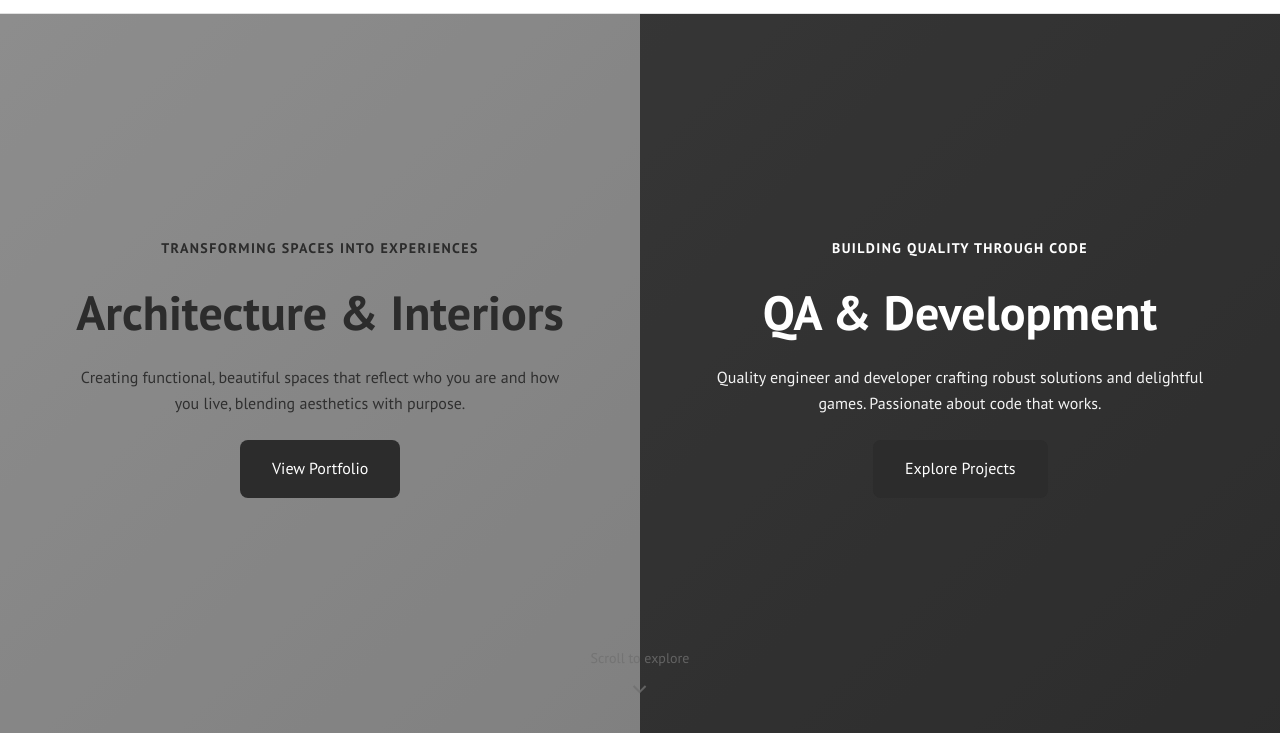
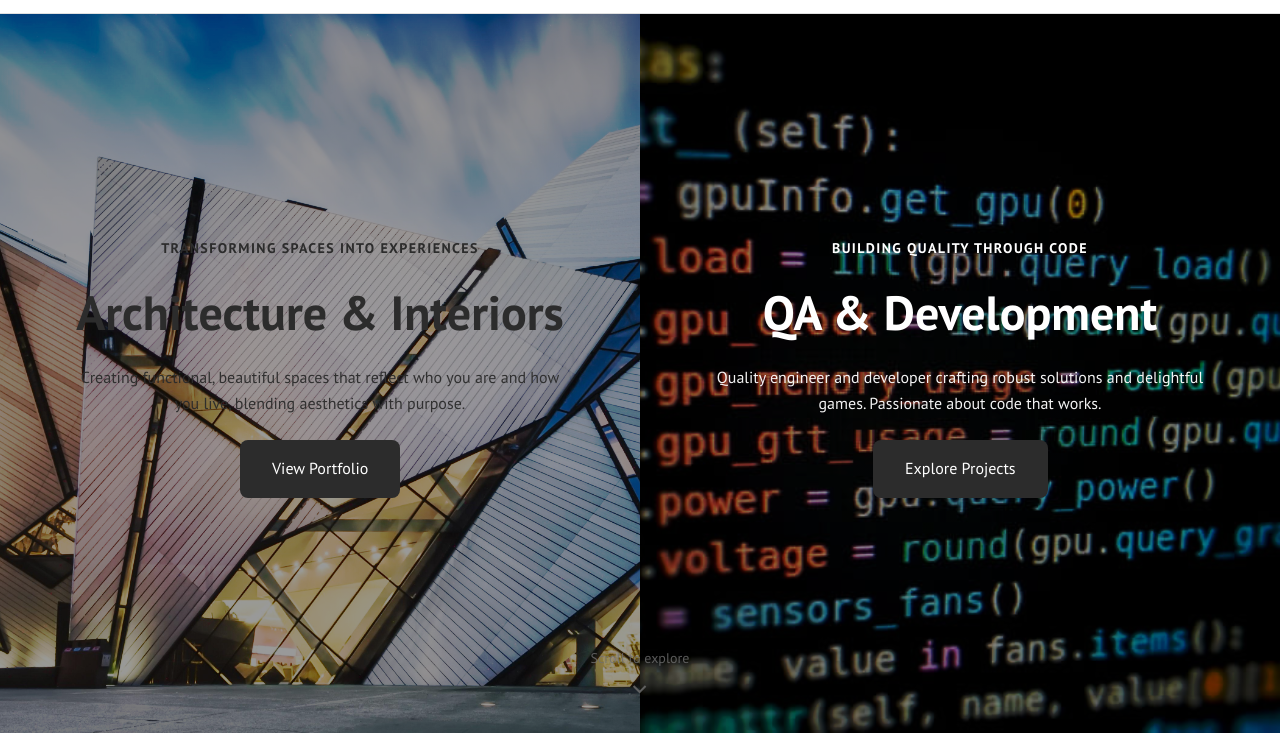
Before and after one commit to fredziarz/sketch_and_script, a plain HTML site: page index.html in a window 1280 px wide. Shown: the part 67-802 px from the top of the page. Drawn offline with Linux system fonts and the light colour scheme.

Commit message:
Fix hero background images - update paths and reduce overlay opacity

```diff
--- a/css/styles.css
+++ b/css/styles.css
@@ -297,20 +297,18 @@ button {
 }
 
 .architecture-side {
-    /* Replace with your architecture image */
     background-image:
-        linear-gradient(135deg, rgba(232, 232, 232, 0.85) 0%, rgba(208, 208, 208, 0.85) 100%),
-        url('images/hero-architecture.jpg');
+        linear-gradient(135deg, rgba(232, 232, 232, 0.75) 0%, rgba(208, 208, 208, 0.75) 100%),
+        url('../images/hero-architecture.jpg');
     background-size: cover;
     background-position: center;
     background-blend-mode: overlay;
 }
 
 .qa-side {
-    /* Replace with your coding image */
     background-image:
-        linear-gradient(135deg, rgba(62, 62, 62, 0.85) 0%, rgba(44, 44, 44, 0.85) 100%),
-        url('images/hero-coding.jpg');
+        linear-gradient(135deg, rgba(62, 62, 62, 0.75) 0%, rgba(44, 44, 44, 0.75) 100%),
+        url('../images/hero-coding.jpg');
     background-size: cover;
     background-position: center;
     background-blend-mode: overlay;
```
